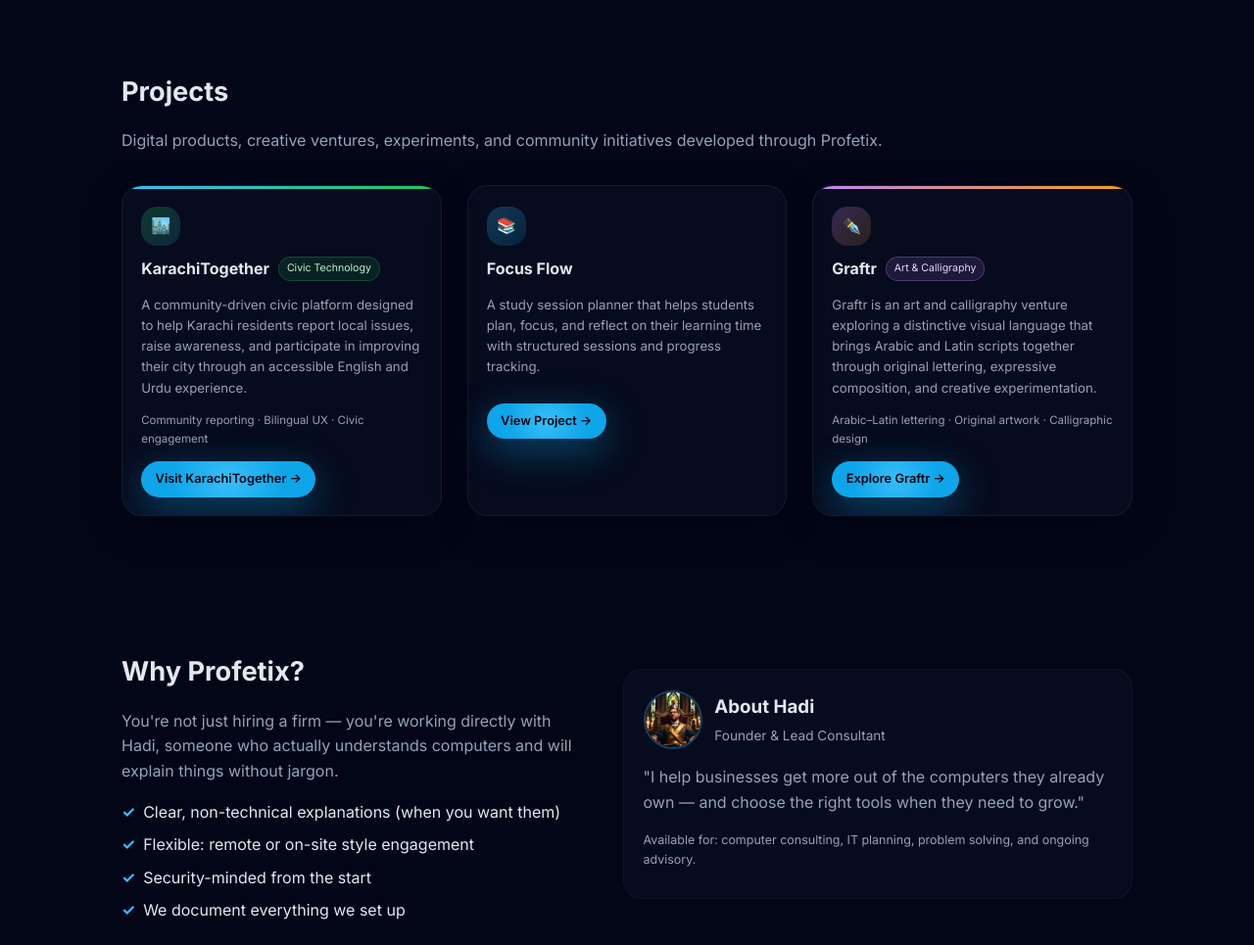
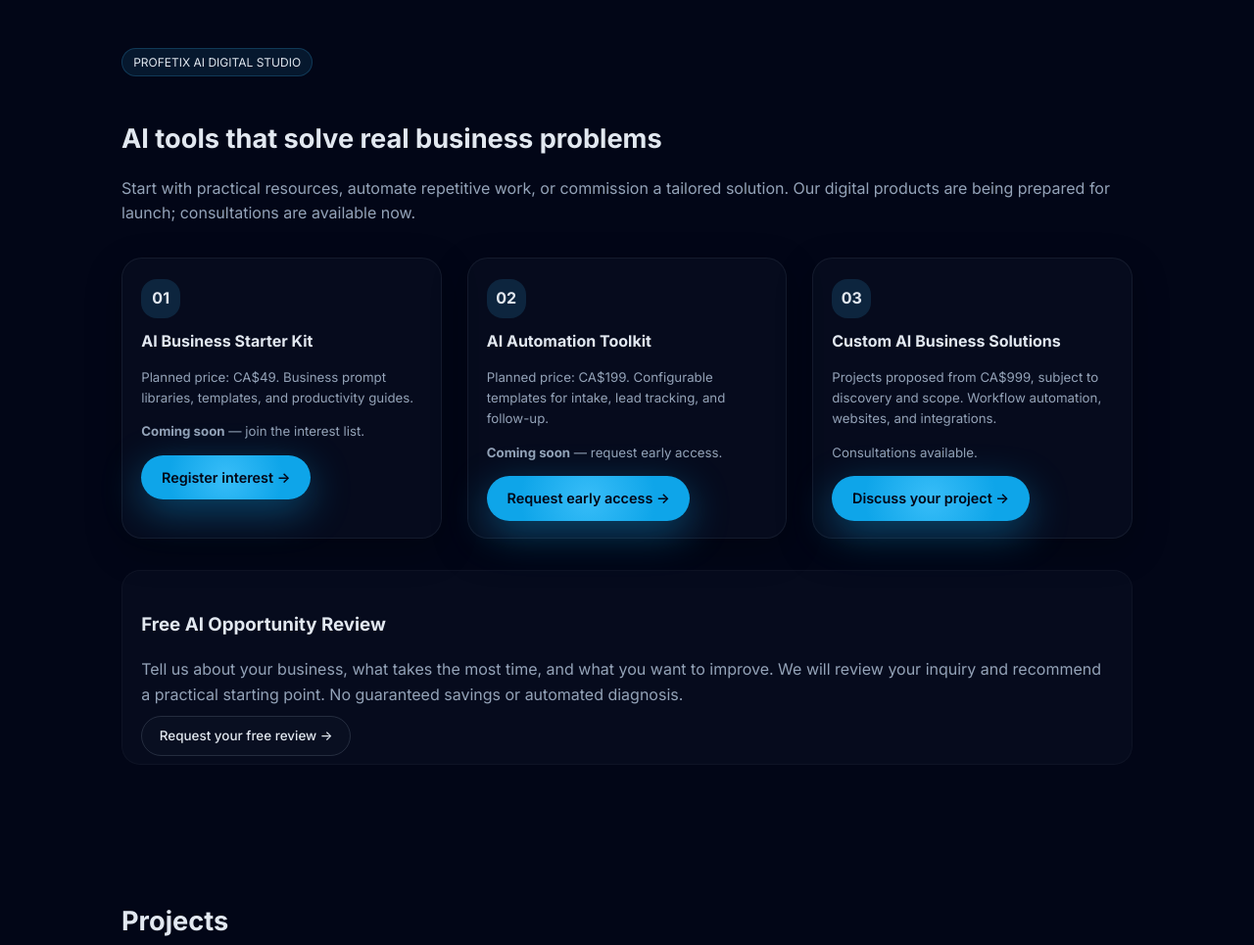
Before and after one commit to hadisyed/profetix, a plain HTML site: page index.html in a window 1280 px wide. Shown: the part 1180-2145 px from the top of the page at 98% size. Drawn offline with Linux system fonts and the light colour scheme.

Commit message:
Build AI Digital Studio storefront and opportunity review on feature branch

```diff
--- a/index.html
+++ b/index.html
@@ -338,9 +338,6 @@
       }
     }
   </style>
-  <head>
-  <!-- Your code -->
-</head>
 </head>
 <body>
   <script>
@@ -362,6 +359,7 @@
       <nav>
         <a href="#home" class="active">Home</a>
         <a href="#services">Services</a>
+        <a href="#ai-solutions">AI Solutions</a>
         <a href="#projects">Projects</a>
         <a href="#about">Why Profetix</a>
         <a href="#contact">Contact</a>
@@ -444,6 +442,22 @@
       </div>
     </section>
 
+
+<section id="ai-solutions" aria-labelledby="ai-heading">
+  <div class="hero-tag">PROFETIX AI DIGITAL STUDIO</div>
+  <h2 class="section-title" id="ai-heading">AI tools that solve real business problems</h2>
+  <p class="muted">Start with practical resources, automate repetitive work, or commission a tailored solution. Our digital products are being prepared for launch; consultations are available now.</p>
+  <div class="services-grid">
+    <article class="service-card"><div class="service-icon">01</div><h3>AI Business Starter Kit</h3><p>Planned price: CA$49. Business prompt libraries, templates, and productivity guides.</p><p class="muted"><strong>Coming soon</strong> — join the interest list.</p><a href="#contact" class="btn-primary">Register interest →</a></article>
+    <article class="service-card"><div class="service-icon">02</div><h3>AI Automation Toolkit</h3><p>Planned price: CA$199. Configurable templates for intake, lead tracking, and follow-up.</p><p class="muted"><strong>Coming soon</strong> — request early access.</p><a href="#contact" class="btn-primary">Request early access →</a></article>
+    <article class="service-card"><div class="service-icon">03</div><h3>Custom AI Business Solutions</h3><p>Projects proposed from CA$999, subject to discovery and scope. Workflow automation, websites, and integrations.</p><p class="muted">Consultations available.</p><a href="#contact" class="btn-primary">Discuss your project →</a></article>
+  </div>
+  <div class="contact-card" style="margin-top:2rem">
+    <h3>Free AI Opportunity Review</h3>
+    <p class="muted">Tell us about your business, what takes the most time, and what you want to improve. We will review your inquiry and recommend a practical starting point. No guaranteed savings or automated diagnosis.</p>
+    <a href="#contact" class="btn-secondary">Request your free review →</a>
+  </div>
+</section>
     <section id="projects">
       <h2 class="section-title">Projects</h2>
       <p class="muted">Digital products, creative ventures, experiments, and community initiatives developed through Profetix.</p>
@@ -505,7 +519,7 @@
 
     <section id="contact">
       <h2 class="section-title">Let's talk about your setup</h2>
-      <p class="muted">Tell me what you’re trying to fix or improve. I’ll recommend a next step.</p>
+      <p class="muted">Tell us about your business, the challenge you want to solve, and which AI solution interests you.</p>
       <div class="two-col" style="align-items:flex-start;margin-top:1.8rem;">
         <div class="contact-card" style="background:rgba(15,23,42,0.5);">
           <form action="https://formsubmit.co/hello@profetix.com" method="POST">
```
